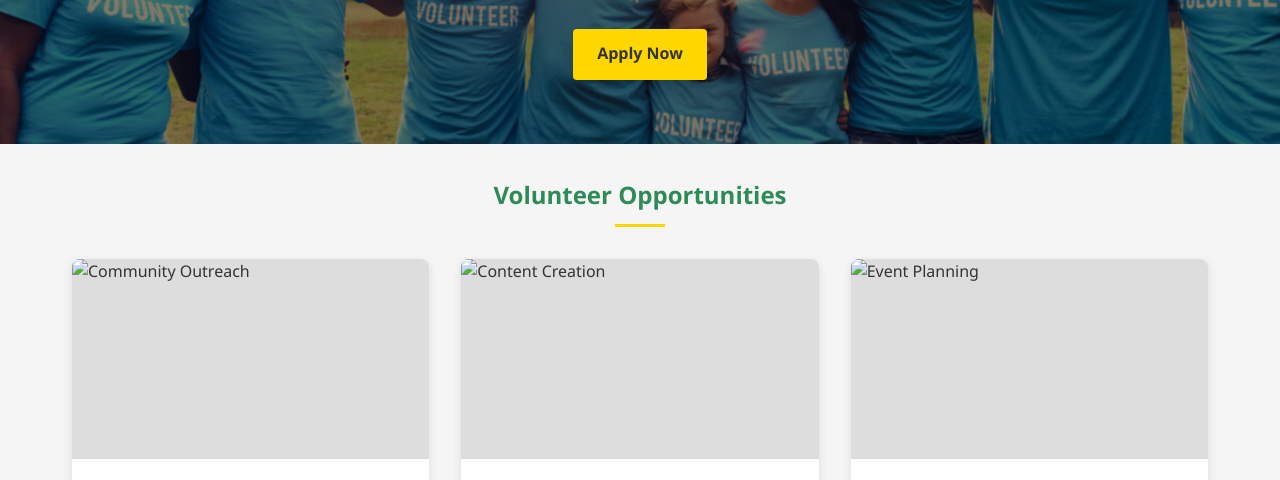
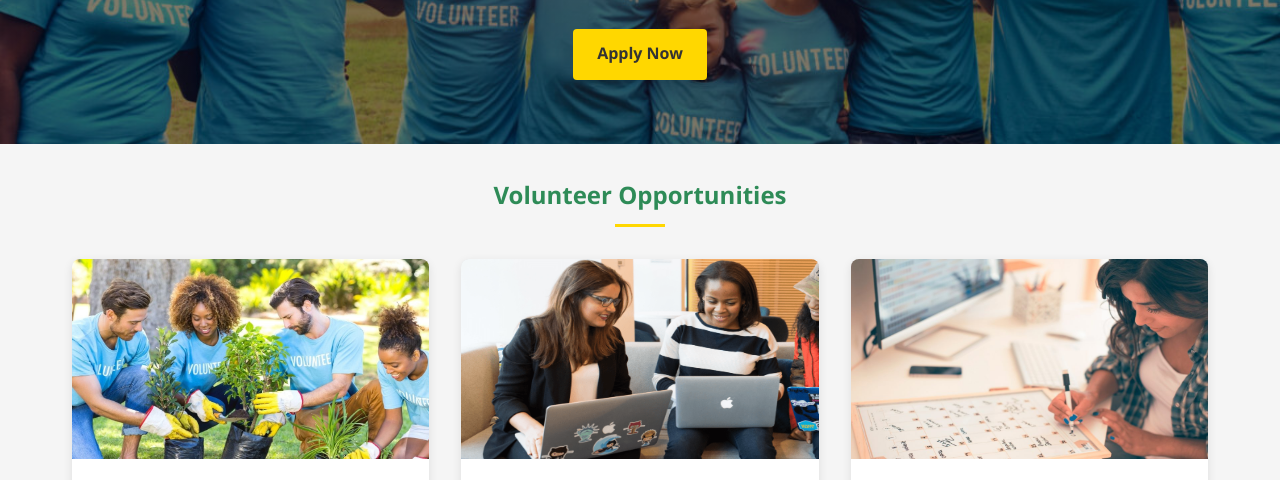
Before and after one commit to Tareq-Khalil/IgneitED-Website, a plain HTML site: page volunteering.html in a window 1280 px wide. Shown: the part 303-783 px from the top of the page. Drawn offline with Linux system fonts and the light colour scheme; files that its build step writes are made by us from their sources; files whose address does not match are found by name.

Commit message:
Update and rename index.html to volunteering.html

```diff
--- a/index.html
+++ b/volunteering.html
@@ -4,7 +4,7 @@
     <meta charset="UTF-8">
     <meta name="viewport" content="width=device-width, initial-scale=1.0">
     <title>Volunteer | VerdaVolt</title>
-    <link rel="stylesheet" type="text/css" href="vol.css">
+    <link rel="stylesheet" type="text/css" href="css/vol.css">
 
 </head>
 <body>
@@ -36,7 +36,7 @@
         <div class="opportunities">
             <div class="opportunity-card">
                 <div class="card-image">
-                    <img src="Com.jpg" alt="Community Outreach" width="400" height="200" />
+                    <img src="img/Com.jpg" alt="Community Outreach" width="400" height="200" />
                 </div>
                 <div class="card-content">
                     <h3>Community Outreach</h3>
@@ -46,7 +46,7 @@
 
             <div class="opportunity-card">
                 <div class="card-image">
-                    <img src="Content.png" alt="Content Creation" width="400" height="200"/>
+                    <img src="img/Content.png" alt="Content Creation" width="400" height="200"/>
                 </div>
                 <div class="card-content">
                     <h3>Content Creation</h3>
@@ -56,7 +56,7 @@
 
             <div class="opportunity-card">
                 <div class="card-image">
-                    <img src="Event.jpg" alt="Event Planning" width="400" height="200" />
+                    <img src="img/Event.jpg" alt="Event Planning" width="400" height="200" />
                 </div>
                 <div class="card-content">
                     <h3>Event Planning</h3>
```
